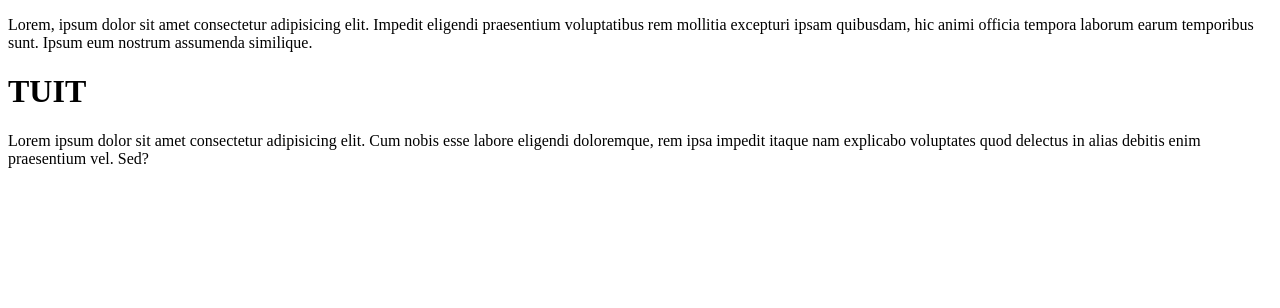
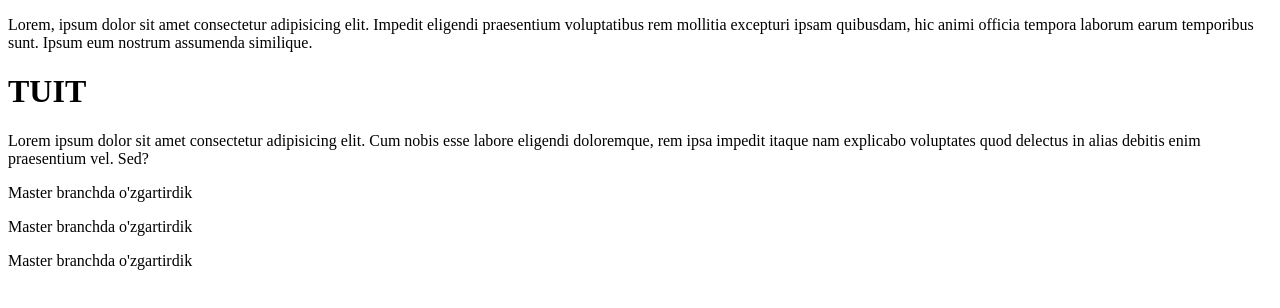
Before and after one commit to Asqar0099/git_lesson1, a plain HTML site: page index.html in a window 1280 px wide. Drawn offline with Linux system fonts and the light colour scheme.

Commit message:
I changed in master branch

```diff
--- a/index.html
+++ b/index.html
@@ -19,6 +19,15 @@
             <tuit class="uz"></tuit>
         </a>
     </div>
+    <p>
+        Master branchda o'zgartirdik
+    </p>
+    <p>
+        Master branchda o'zgartirdik
+    </p>
+     <p>
+        Master branchda o'zgartirdik
+    </p>
 </head>
 <body>
 
```
